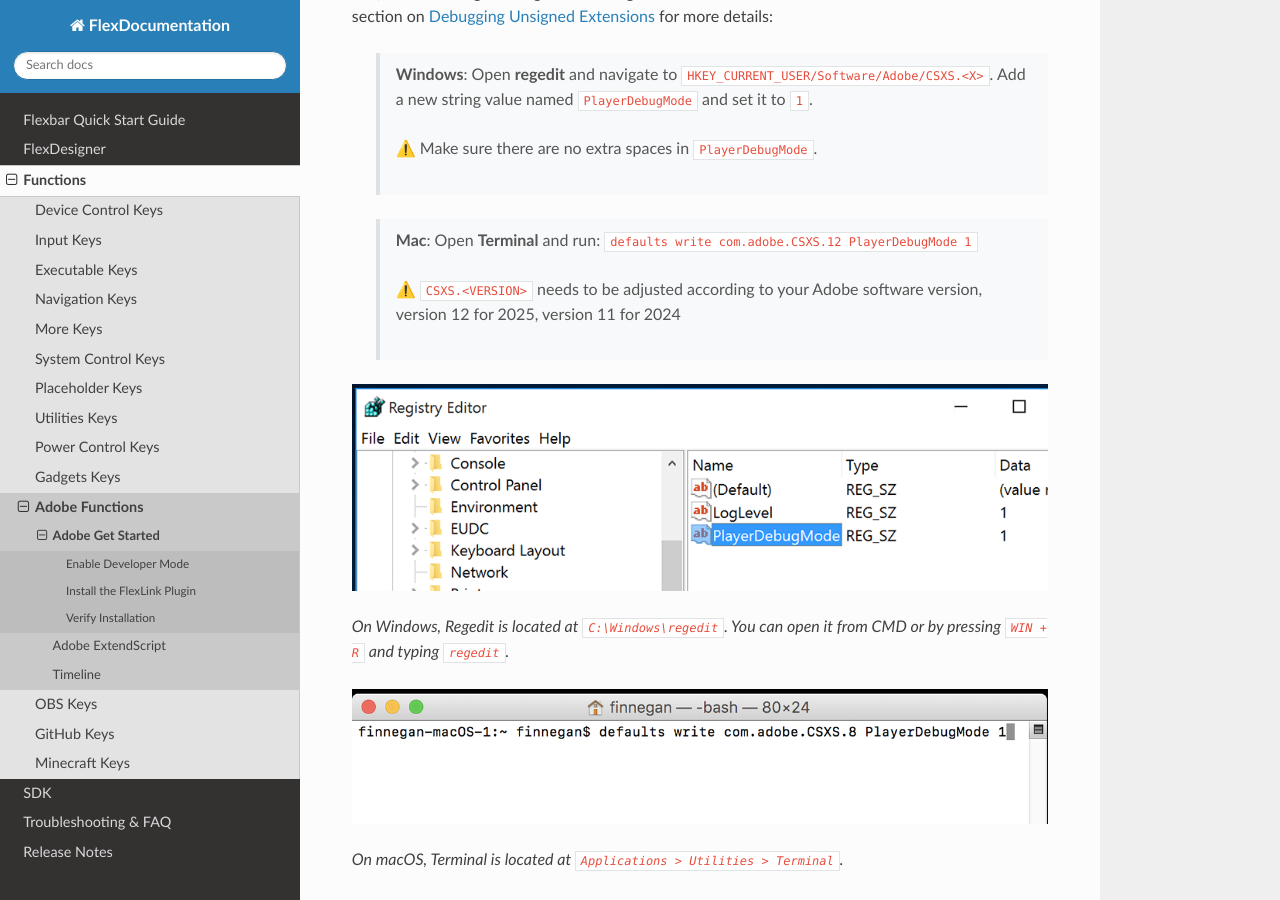
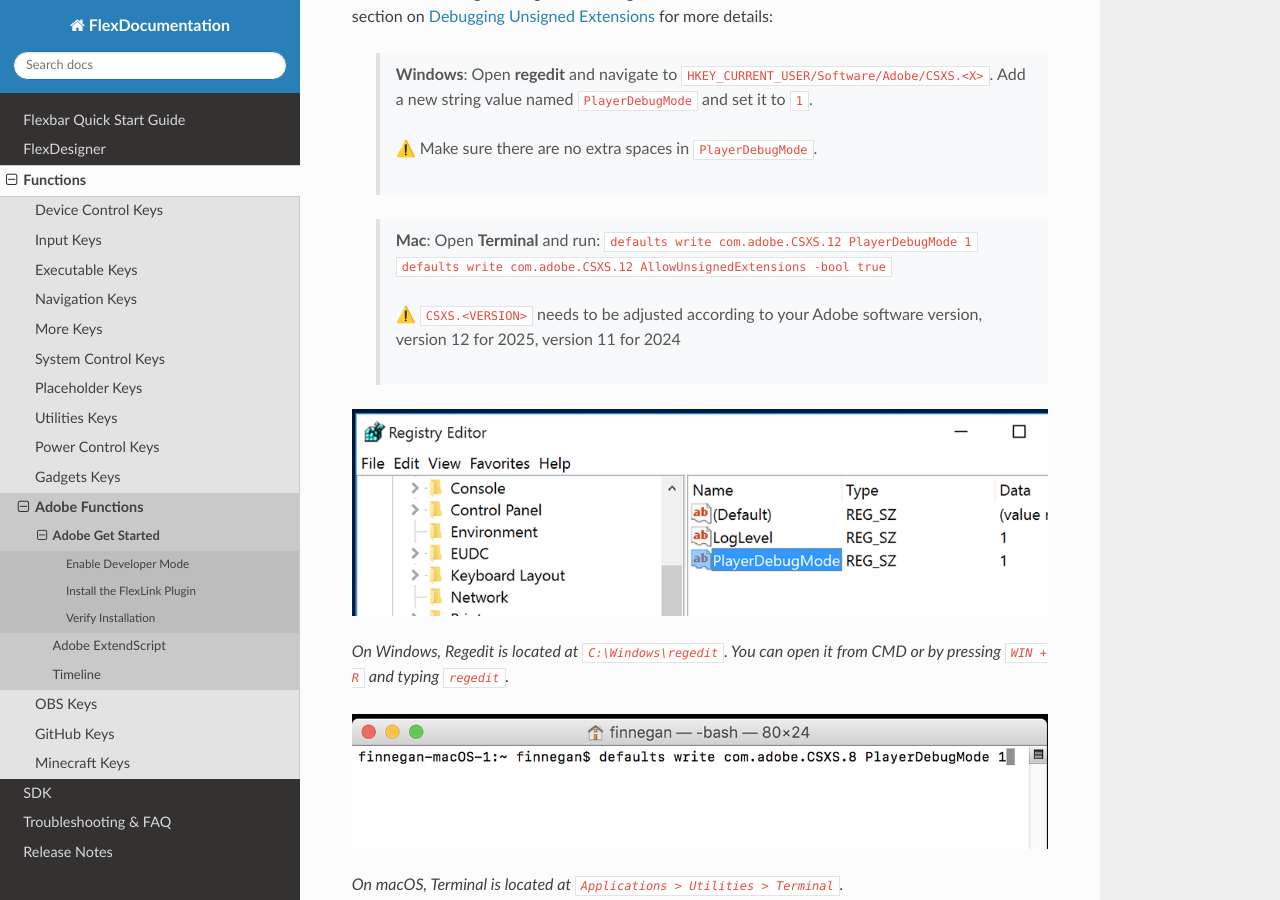
Before and after one commit to ENIAC-Tech/FlexDocumentation, a Sphinx documentation site: the page built from docs/source/functions/adobe/get_started.md, in a window 1280 px wide and 900 px high, scrolled down 470 px. Built offline with Sphinx 7.4.7 and the Read the Docs theme 3.1.0, drawn with Linux system fonts in a browser that asks for light colours.

Commit message:
fix: Missing command for adobe on mac

```diff
--- a/docs/source/functions/adobe/get_started.md
+++ b/docs/source/functions/adobe/get_started.md
@@ -14,6 +14,7 @@
 
 > **Mac**: Open **Terminal** and run:
 > `defaults write com.adobe.CSXS.12 PlayerDebugMode 1`
+> `defaults write com.adobe.CSXS.12 AllowUnsignedExtensions -bool true`
 >
 > ⚠️ `CSXS.<VERSION>` needs to be adjusted according to your Adobe software version, version 12 for 2025, version 11 for 2024
 
```
